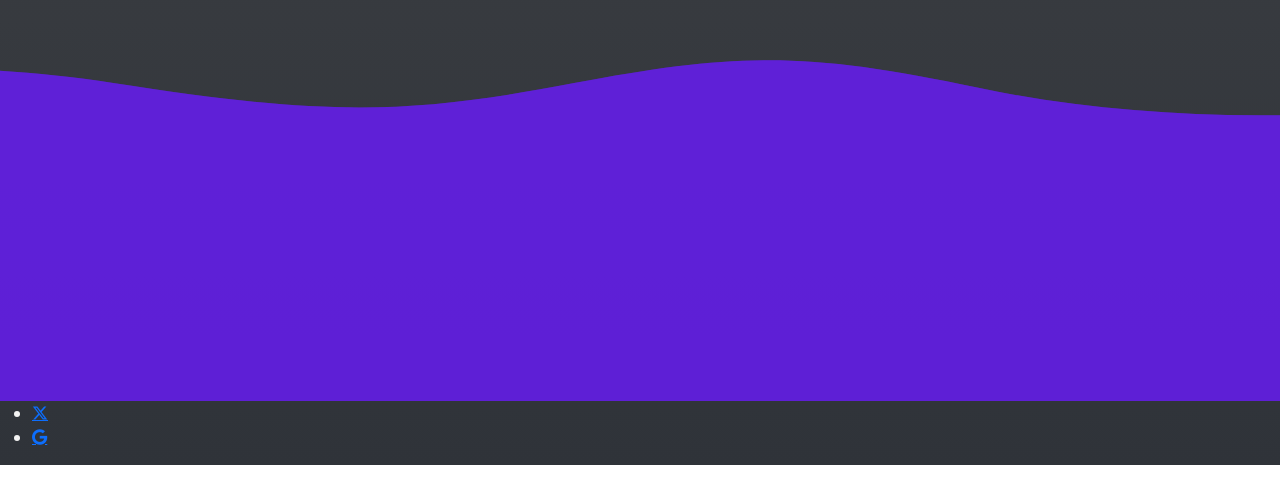
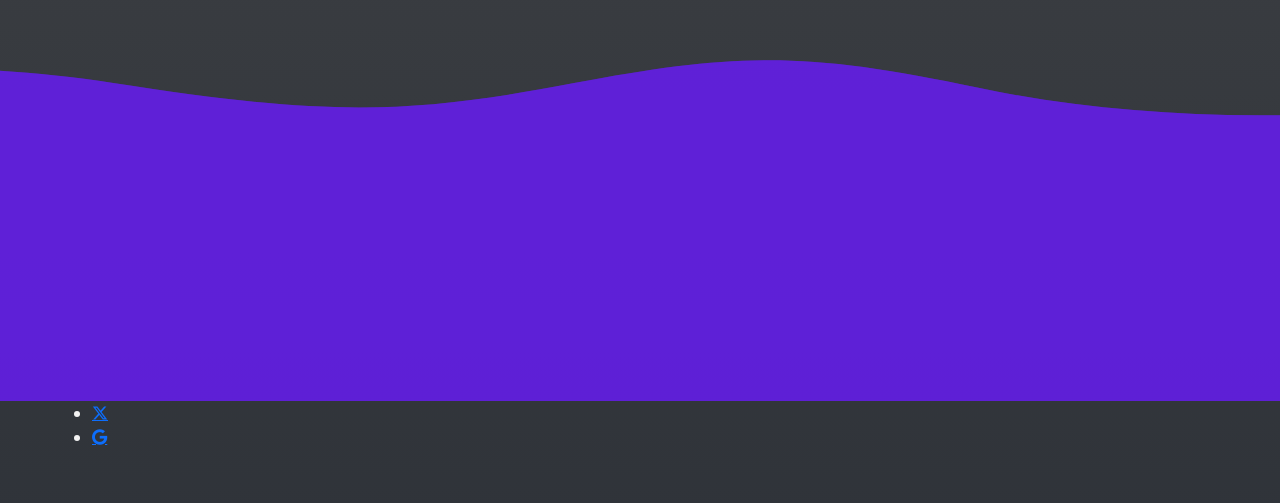
Before and after one commit to xGRIDev/PEMDAS-20242025, a website: page Materi/Nav/example-nav.html in a window 1280 px wide. Shown: the part 3081-3584 px from the top of the page. Before the commit the page ends 3546 px from the top, so only its background shows below. Drawn offline with nearby package versions, Linux system fonts and the light colour scheme; a web font is replaced by a local one.

Commit message:
UPDATE [ FOOTER SECTION ]

```diff
--- a/Materi/Nav/nav.css
+++ b/Materi/Nav/nav.css
@@ -244,7 +244,15 @@ body.open .menu > a {
   margin-bottom: 0;
 }
 
-.section-footer{}
+.footer-section{
+  display: flex;
+  flex-direction: column;
+  justify-content: flex-end;
+  gap: 30px;
+  padding-bottom: 80px;
+  padding-left: 60px;
+  width: 100%;
+}
 
 
 /** LOADING **/
```
